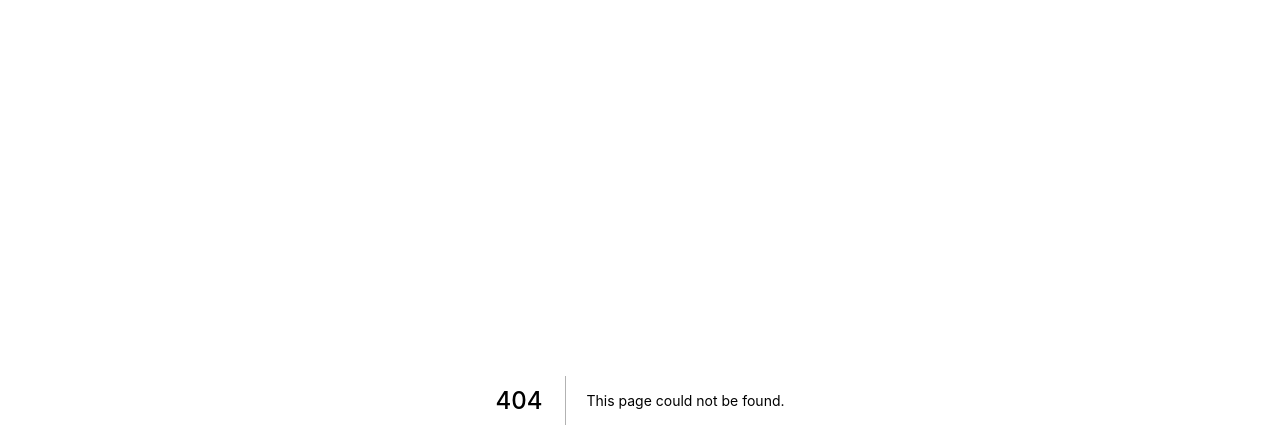
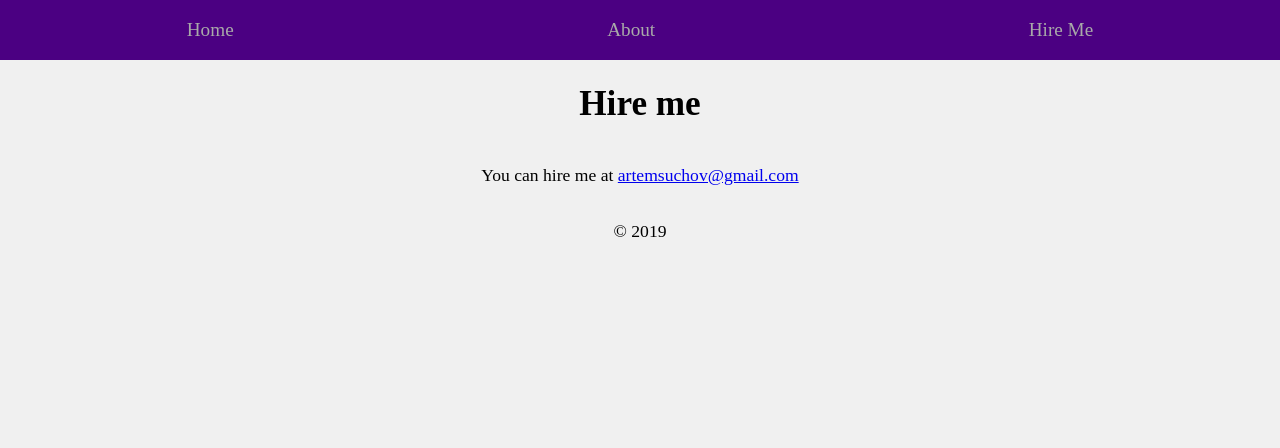
Before and after one commit to suchov/next-portfolio, a Next.js app: page /hireme in a window 1280 px wide. Before the commit this address had no page. Shown: the top 448 px of the page. Built offline with nearby package versions, Linux system fonts and the light colour scheme.

Commit message:
make some changes to it so it'll be a portfolio

```diff
--- /dev/null
+++ b/components/Layout.js
@@ -0,0 +1,56 @@
+import Link from "next/link";
+
+export default ({ children, title }) => (
+  <div className="root">
+    <header>
+      <Link href="/">
+        <a>Home</a>
+      </Link>{" "}
+      <Link href="/about">
+        <a>About</a>
+      </Link>{" "}
+      <Link href="/hireme">
+        <a>Hire Me</a>
+      </Link>{" "}
+    </header>
+
+    <h1>{title}</h1>
+    {children}
+
+    <footer>&copy; {new Date().getFullYear()}</footer>
+    <style jsx>{`
+      .root {
+        display: flex;
+        justify-content: center;
+        align-items: center;
+        flex-direction: column;
+      }
+      header {
+        width: 100%;
+        display: flex;
+        justify-content: space-around;
+        padding: 1em;
+        font-size: 1.2rem;
+        background: indigo;
+      }
+      header a {
+        color: darkgrey;
+        text-decoration: none;
+      }
+      header a:hover {
+        font-weight: bold;
+        color: lightgrey;
+      }
+      footer {
+        padding: 1em;
+      }
+    `}</style>
+    <style global jsx>{`
+      body {
+        margin: 0;
+        font-size: 110%;
+        background: #f0f0f0;
+      }
+    `}</style>
+  </div>
+);
--- /dev/null
+++ b/pages/hireme.js
@@ -0,0 +1,12 @@
+import Layout from "../components/Layout";
+
+const HireMe = () => (
+  <Layout title="Hire me">
+    <p>
+      You can hire me at{" "}
+      <a href="mailto:artemsuchov@gmail.com">artemsuchov@gmail.com</a>
+    </p>
+  </Layout>
+);
+
+export default HireMe;
```
Also changed, not shown: pages/about.js (added, +12 -0 lines), pages/index.js (+11 -1 lines), static/logo.svg (added).
